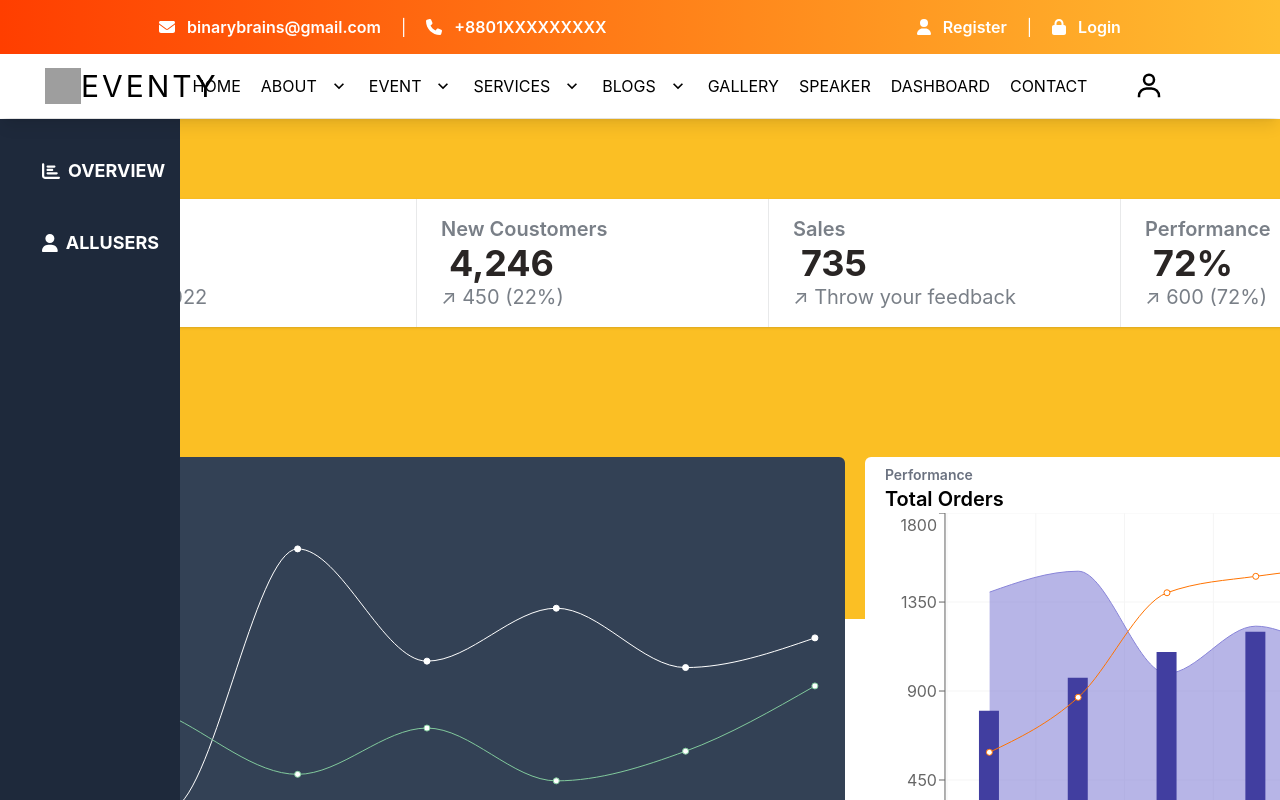
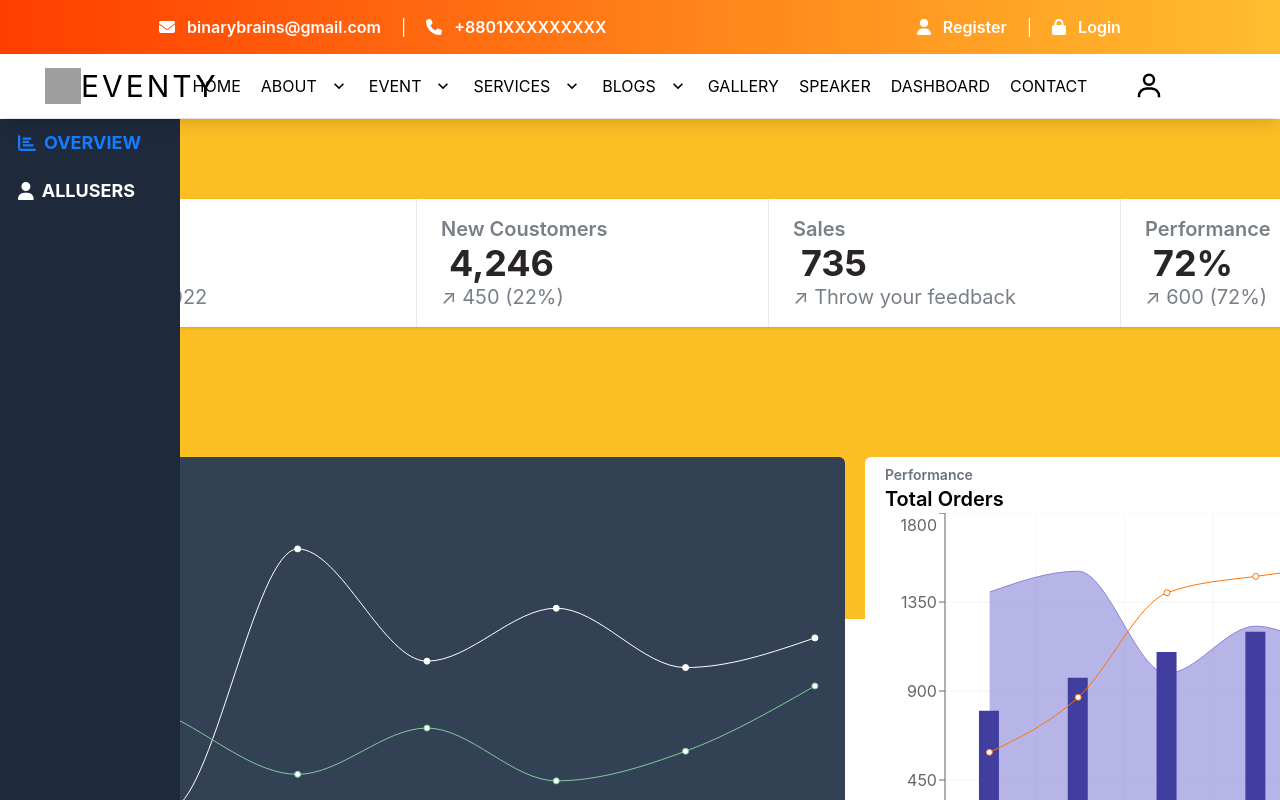
Before and after one commit to team-binarybrains/eventy-clientsite, a React (Create React App) app: page /dashboard in a window 1280 px wide. Shown: the top 800 px of the page. Built offline with nearby package versions, Linux system fonts and the light colour scheme; no server answers; grey boxes are pictures that could not be loaded; a web font is replaced by a local one.

Commit message:
active route for dashboard

```diff
--- a/src/Components/Dashboard/Chart/CustomLink/CustomLink.js
+++ /dev/null
@@ -1,24 +0,0 @@
-import React from "react";
-import { Link, useMatch, useResolvedPath } from "react-router-dom";
-
-function CustomLink({ children, to, ...props }) {
-  let resolved = useResolvedPath(to);
-  let match = useMatch({ path: resolved.pathname, end: true });
-  return (
-    <div id="active">
-      <Link
-        style={{
-          color: match ? "#147DFC" : "#000",
-          fontWeight: "normal",
-        }}
-        to={to}
-        {...props}
-      >
-        {children}
-      </Link>
-      {/* {match && " (active)"} */}
-    </div>
-  );
-}
-
-export default CustomLink;
--- a/src/Components/Dashboard/Dashboard.css
+++ b/src/Components/Dashboard/Dashboard.css
@@ -3,47 +3,25 @@
    background-color: #cacaca;
 }
 .menu :where(li) > :where(*:not(ul)) {
-  padding-left: 1rem;
-  padding-right: 1rem;
-  padding-top: 8px;
-  padding-bottom: 8px;
+   padding-left: 0px;
+   padding-right: 0px;
+   padding-top: 0px;
+   padding-bottom: 0px;
 }
 .hover\:bg-slate-300:hover {
    --tw-bg-opacity: 1;
    background-color: rgb(240, 240, 240);
 }
-.menu[class*=" p-"] li > *,
-.menu[class^="p-"] li > * {
-  border-radius: 5px;
-  -webkit-border-radius: 5px;
-  -moz-border-radius: 5px;
-  -ms-border-radius: 5px;
-  -o-border-radius: 5px;
+.menu[class*=" p-"] li > *, .menu[class^="p-"] li > * {
+   border-radius:5px;
+   -webkit-border-radius:5px;
+   -moz-border-radius:5px;
+   -ms-border-radius:5px;
+   -o-border-radius:5px;
 }
-.menu :where(li:not(.menu-title):not(:empty)) > :where(:not(ul).active),
-.menu :where(li:not(.menu-title):not(:empty)) > :where(*:not(ul):active) {
+.menu :where(li:not(.menu-title):not(:empty)) > :where(:not(ul).active), .menu :where(li:not(.menu-title):not(:empty)) > :where(*:not(ul):active) {
    --tw-bg-opacity: 1;
    background-color: transparent;
    --tw-text-opacity: 1;
    color: hsl(var(--pc) / var(--tw-text-opacity));
 }
-/* @media only screen and (max-width:470px){
-   #dashboard_dower{
-      width: 70%;
-   }
-} */
-
-/* @media only screen and (max-width:370px){
-   #dashboard_dower{
-      width: 80%;
-   }
-} */
-/* ::-webkit-scrollbar {
-  width: 0px;
-}
-::-webkit-scrollbar-track {
-  background-color: transparent;
-}
-::-webkit-scrollbar-thumb {
-  color: white;
-} */
--- a/src/Components/Dashboard/Dashboard.js
+++ b/src/Components/Dashboard/Dashboard.js
@@ -6,9 +6,10 @@ import {
   faUser,
 } from "@fortawesome/free-solid-svg-icons";
 import "./Dashboard.css";
-import { Outlet } from "react-router-dom";
-import CustomLink from "./Chart/CustomLink/CustomLink";
+import { Link, Outlet } from "react-router-dom";
 import { FaChartBar, FaChartLine } from "react-icons/fa";
+import "./Dashboard.css"
+import CustomLink from "../Share/CustomLink/CustomLink";
 const Dashboard = () => {
   return (
     <div className="mx-auto px-2 lg:px-0 lg:mt-[119px] route ">
@@ -43,33 +44,33 @@ const Dashboard = () => {
             htmlFor="open-dashboard-menu"
             className="drawer-overlay"
           ></label>
-          <ul className="menu p-4 overflow-y-auto  bg-[#1e293b] border-r-1 shadow-lg  ">
+          <ul className="menu px-2 overflow-y-auto  bg-[#1e293b] border-r-1 shadow-lg  ">
             {/* <!-- Sidebar content here --> */}
             {
-              <li className="py-1 text-lg hover:bg-[#0f172a]  rounded">
+              <li className="text-lg hover:bg-[#0f172a]  rounded">
                 <CustomLink
                   className="flex justify-center items-center gap-2 "
                   to={"/dashboard"}
                 >
                   <FontAwesomeIcon
-                    className="text-white"
+                    className=""
                     icon={faChartBar}
                   ></FontAwesomeIcon>{" "}
-                  <span className="text-white font-bold"> OVERVIEW</span>
+                  <span className="font-bold"> OVERVIEW</span>
                 </CustomLink>
               </li>
             }
             {
-              <li className="py-1 text-lg hover:bg-[#0f172a]  rounded">
+              <li className="text-lg hover:bg-[#0f172a]  rounded">
                 <CustomLink
                   className="flex justify-center items-center gap-2"
                   to={"/dashboard/allusers"}
                 >
                   <FontAwesomeIcon
-                    className="text-white"
+                    className=""
                     icon={faUser}
                   ></FontAwesomeIcon>{" "}
-                  <span className="text-white font-bold"> ALLUSERS</span>
+                  <span className=" font-bold"> ALLUSERS</span>
                 </CustomLink>
               </li>
             }
--- /dev/null
+++ b/src/Components/Share/CustomLink/CustomLink.js
@@ -0,0 +1,24 @@
+import React from "react";
+import { Link, useMatch, useResolvedPath } from "react-router-dom";
+
+function CustomLink({ children, to, ...props }) {
+let resolved = useResolvedPath(to);
+let match = useMatch({ path: resolved.pathname, end: true });
+return (
+   <div id="active">
+      <Link
+      style={{
+         color: match ? "#147DFC" : "#fff",
+         fontWeight:"normal"
+      }}
+      to={to}
+      {...props}
+      >
+      {children}
+      </Link>
+      {/* {match && " (active)"} */}
+   </div>
+);
+}
+
+export default CustomLink;
--- a/src/Components/Share/Navbar/Navbar.css
+++ b/src/Components/Share/Navbar/Navbar.css
@@ -14,10 +14,10 @@
    background-color: #cacaca;
 }
 .menu :where(li) > :where(*:not(ul)) {
-   padding-left: 1rem;
-   padding-right: 1rem;
-   padding-top: 8px;
-   padding-bottom: 8px;
+   padding-left: 0px;
+   padding-right: 0px;
+   padding-top: 0px;
+   padding-bottom: 0px;
 }
 .hover\:bg-slate-300:hover {
    --tw-bg-opacity: 1;
```
Lines whose indentation alone changed are shown as unchanged.
